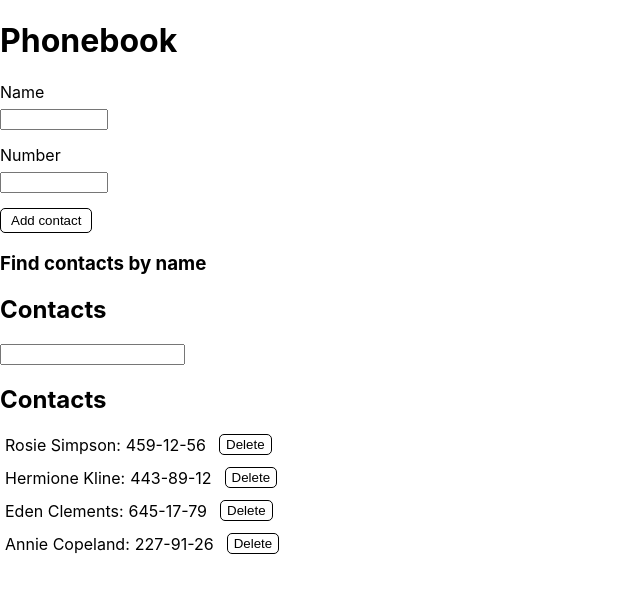
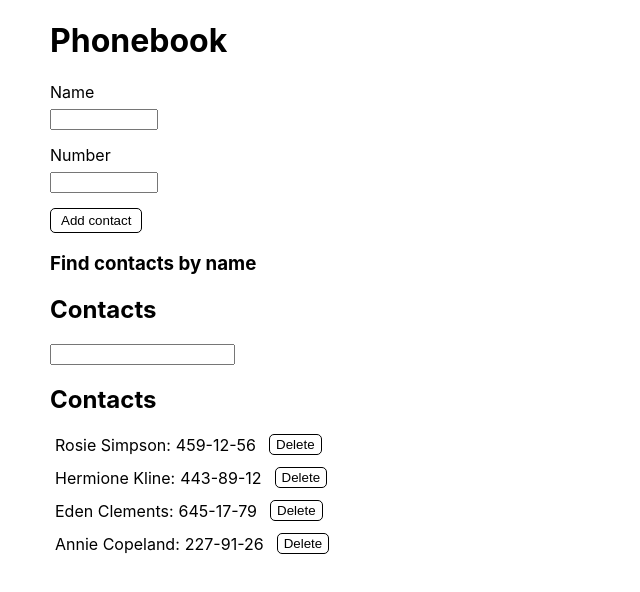
Before and after one commit to viktoriia-2002/goit-react-hw-02-phonebook, a React (Create React App) app: page / in a window 1280 px wide. Shown: the top 592 px of the page, without its empty margins (0-640 px from the left). Built offline with nearby package versions, Linux system fonts and the light colour scheme.

Commit message:
App styled

```diff
--- a/src/components/App.jsx
+++ b/src/components/App.jsx
@@ -3,7 +3,7 @@
 import ContactList from 'components/ContactList';
 import Filter from 'components/Filter';
 import ContactForm from './ContactForm';
-// import ContactListItem from './ContactListItem';
+import { Container } from './App.styled';
 
 class App extends React.Component {
   state = {
@@ -74,7 +74,7 @@
     );
 
     return (
-      <div>
+      <Container>
         <h1>Phonebook</h1>
         <ContactForm
           handleNameChange={this.handleNameChange}
@@ -92,7 +92,7 @@
           contacts={filteredContacts}
           handleDelete={this.handleDelete}
         />
-      </div>
+      </Container>
     );
   }
 }
--- /dev/null
+++ b/src/components/App.styled.jsx
@@ -0,0 +1,5 @@
+import styled from "styled-components";
+
+
+export const Container = styled.div`
+margin-left: 50px`;
```
